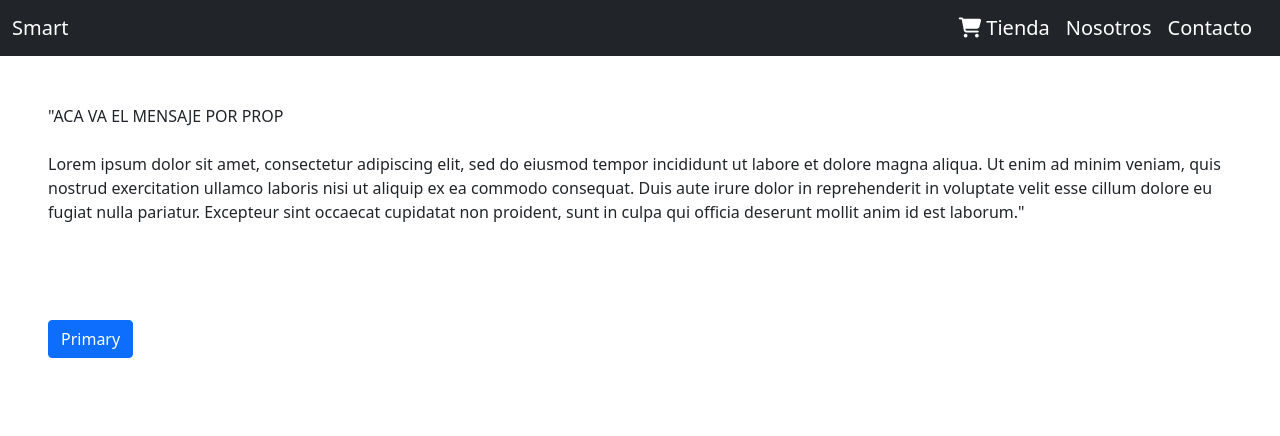
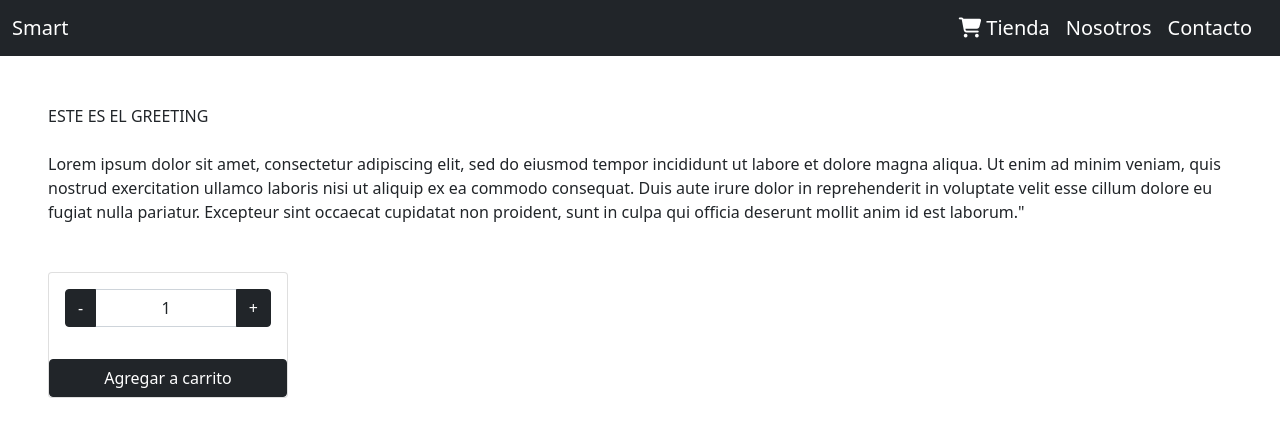
Before and after one commit to FranciscoNavarrete/Coder, a React (Create React App) app in the folder App/: page / in a window 1280 px wide. Shown: the top 436 px of the page. Built offline with nearby package versions, Linux system fonts and the light colour scheme.

Commit message:
Desafio Contador con boton

```diff
--- a/App/src/App.js
+++ b/App/src/App.js
@@ -1,14 +1,36 @@
-import Header from "./Components/Header/Header.js";
+import NavBar from "./Components/NavBar"
+import ItemCount from "./Components/ItemCount";
+import ItemListContainer from "./Components/ItemListContainer";
 
-const App = () => {
-    const usuarios = [{ nombre: "Fran" }, { nombre: "Fran2" }]
 
-    return (
-        <header>
-            <Header test test2 nombre="Fran" edad={27} usuarios={usuarios}>
-                <p>Hola...</p>
-            </Header>
-        </header>
-    )
-}
+    // const usuarios = [{ nombre: "Fran" }, { nombre: "Fran2" }]
+
+    // const [contador,setContador] = useState(0);
+
+    // const sumarContador = () =>{
+    //     console.log("hola mundo");
+
+    // }
+
+    const App = () => {
+        // const usuarios = [{ nombre: "Fran" }, { nombre: "Fran2" }]
+
+        return (
+            <>
+                {/* <Header test test2 nombre="Fran" edad={27} usuarios={usuarios}>
+                    <p>Hola...</p>
+                </Header> */}
+                <NavBar/>
+                <ItemListContainer mensaje = "ESTE ES EL GREETING"/>
+                <ItemCount stock={5} initial={1}/>
+
+                {/* <p>Contador actual: {contador}</p>
+                <button onClick = {sumarContador}>+</button> */}
+            </>
+
+        )
+    }
+
+
+
 export default App
--- a/App/src/Components/Header/Header.js
+++ /dev/null
@@ -1,30 +0,0 @@
-import ItemListContainer from "../ItemListContainer";
-import Button from 'react-bootstrap/Button';
-import  'bootstrap/dist/css/bootstrap.min.css' ;
-import NavBar from "../NavBar/index";
-
-
-//aca se destructura
-const Header = ({nombre,edad,usuarios})=>{
-
-    //declaro las variable de la propiedad
-    //destructuring
-    // const {nombre,edad} = prop;
-
-    console.log(nombre);
-    console.log(edad);
-    console.log(usuarios);
-
-    return (
-        <header>
-            <title>Smart</title>
-            {/* <h1>TItulo</h1> */}
-            <NavBar/>
-            <ItemListContainer mensaje = "ACA VA EL MENSAJE POR PROP "/>
-            <Button className="m-5"variant="primary">Primary</Button>{' '}
-        </header>
-
-    )
-}
-
-export default Header
--- /dev/null
+++ b/App/src/Components/ItemCount/index.js
@@ -0,0 +1,60 @@
+import React, { useState } from 'react'
+import Button from 'react-bootstrap/Button';
+import Card from 'react-bootstrap/Card'
+import InputGroup from 'react-bootstrap/InputGroup'
+import FormControl from 'react-bootstrap/FormControl'
+
+
+
+
+// const ItemCount = ({ value = 10 }) => {
+    const ItemCount = ({ stock, initial, onAdd }) => {
+    const [counter, setCounter] = useState(initial);
+    const [stockTotal, setstockTotal] = useState(stock);
+
+
+    const confirmar=()=>{
+        console.log("Confirmar Compra");
+    }
+    // console.log(nombre, setNombre);
+    //handledAdd
+    //DOS MANERAS PARA MANEJAR EL COUNTER
+    const itemAdd = () => {
+        //setCounter((c) => c + 1);
+        if(stockTotal<=1)
+            {console.log("No hay mas stock")}
+        if(counter <= stock){
+            setCounter(counter +1)
+            setstockTotal(stockTotal -1)
+        }else{
+        }
+    }
+
+    const itemSubstract = () =>
+    {
+        if(counter <= 1){
+            console.warn("El valor no puede ser 0")
+        }else{
+                setCounter(counter-1)
+                setstockTotal(stockTotal +1)
+        }
+    }
+    return (
+        <>
+            <Card className=" custom m-5 col-11" style={{ width: '15rem' }}>
+                <Card.Body>
+                    <InputGroup className="mb-3">
+                        <Button onClick={itemSubstract} variant="dark" id="button-addon1">-</Button>
+                        <FormControl className="text-center"  value= {(counter)}
+                        />
+                        <Button onClick={itemAdd} variant="dark" id="button-addon2">+</Button>
+                    </InputGroup>
+
+                </Card.Body>
+                <Button onClick={confirmar}variant="dark">Agregar a carrito</Button>
+            </Card>
+        </>
+    )
+}
+
+export default ItemCount;
--- a/App/src/Components/ItemListContainer/index.js
+++ b/App/src/Components/ItemListContainer/index.js
@@ -1,9 +1,13 @@
+
 const ItemListContainer = ({mensaje}) =>{
     console.log(mensaje);
     return (
-        <>
-            <div className="m-5 col-11 ">"{mensaje}<br></br><br></br> Lorem ipsum dolor sit amet, consectetur adipiscing elit, sed do eiusmod tempor incididunt ut labore et dolore magna aliqua. Ut enim ad minim veniam, quis nostrud exercitation ullamco laboris nisi ut aliquip ex ea commodo consequat. Duis aute irure dolor in reprehenderit in voluptate velit esse cillum dolore eu fugiat nulla pariatur. Excepteur sint occaecat cupidatat non proident, sunt in culpa qui officia deserunt mollit anim id est laborum." </div>
-        </>
+        <header>
+            <div className="m-5 col-11 ">{mensaje}<br></br><br></br> Lorem ipsum dolor sit amet, consectetur adipiscing elit, sed do eiusmod tempor incididunt ut labore et dolore magna aliqua. Ut enim ad minim veniam, quis nostrud exercitation ullamco laboris nisi ut aliquip ex ea commodo consequat. Duis aute irure dolor in reprehenderit in voluptate velit esse cillum dolore eu fugiat nulla pariatur. Excepteur sint occaecat cupidatat non proident, sunt in culpa qui officia deserunt mollit anim id est laborum." </div>
+
+             {/* <ItemCount stock={5-1} initial={1} /> */}
+            {/* </div> */}
+        </header>
     )
 }
 
--- a/App/src/Components/NavBar/index.js
+++ b/App/src/Components/NavBar/index.js
@@ -5,11 +5,11 @@ const NavBar = () =>
     {/* Nav de menu */}
         <nav className="navbar navbar-expand-lg navbar-dark bg-dark ">
             <div className="container-fluid">
-                <a className="navbar-brand" href="#">Smart</a>
+                <a className="navbar-brand" >Smart</a>
                 <div>
-                    <a className="navbar-brand " href="#"><CartWidget />  Tienda</a>
-                    <a className="navbar-brand" href="#">Nosotros</a>
-                    <a className="navbar-brand" href="#">Contacto</a>
+                    <a className="navbar-brand "><CartWidget />  Tienda</a>
+                    <a className="navbar-brand" >Nosotros</a>
+                    <a className="navbar-brand" >Contacto</a>
                 </div>
             </div>
         </nav>
--- /dev/null
+++ b/App/src/style.css
@@ -0,0 +1,7 @@
+/* Estilos propioos */
+
+*{
+    padding: 0;
+    margin: 0;
+    box-sizing: border-box;
+}
```
Also changed, not shown: App/src/info.txt (added).
